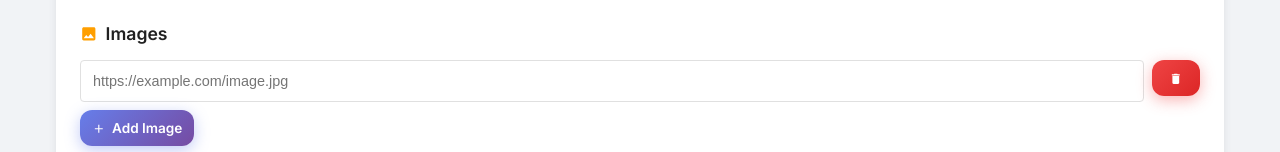
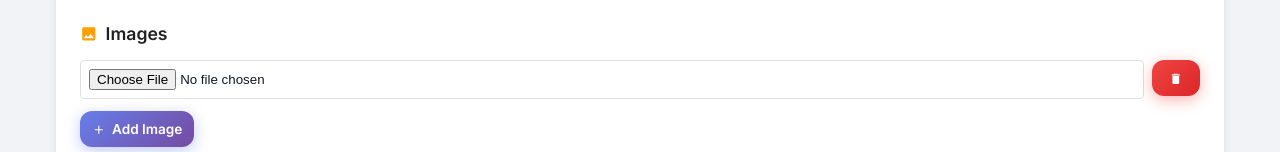
Before and after one commit to ashpakhyd/frontend-ticket-assigning-tool, a Next.js app: page /offers/create in a window 1280 px wide. Shown: the part 798-950 px from the top of the page. Built offline with nearby package versions, Linux system fonts and the light colour scheme.

Commit message:
customer offers is ceated for customers pthots added

```diff
--- a/src/app/offers/create/page.js
+++ b/src/app/offers/create/page.js
@@ -25,6 +25,29 @@ export default function CreateOfferPage() {
 
   const [locationInput, setLocationInput] = useState("");
   const [tagInput, setTagInput] = useState("");
+  const [uploading, setUploading] = useState(false);
+
+  const uploadToCloudinary = async (file) => {
+    const formData = new FormData();
+    formData.append('file', file);
+    formData.append('upload_preset', 'ticket_uploads');
+    const response = await fetch('https://api.cloudinary.com/v1_1/dsrmkwxbm/image/upload', { method: 'POST', body: formData });
+    const data = await response.json();
+    return data.secure_url;
+  };
+
+  const handleImageUpload = async (e, index) => {
+    const file = e.target.files[0];
+    if (!file) return;
+    setUploading(true);
+    try {
+      const url = await uploadToCloudinary(file);
+      updateImage(index, url);
+    } catch (err) {
+      alert('Upload failed');
+    }
+    setUploading(false);
+  };
 
   useEffect(() => {
     if (editData?.offer) {
@@ -135,12 +158,16 @@ export default function CreateOfferPage() {
             <div style={sectionStyle}>
               <h3 style={headingStyle}><MdIcons.MdImage style={{ color: '#ff9f00' }} /> Images</h3>
               {formData.images.map((img, i) => (
-                <div key={i} style={{ display: 'flex', gap: '0.5rem', marginBottom: '0.5rem' }}>
-                  <input type="url" value={img} onChange={(e) => updateImage(i, e.target.value)} style={{ ...inputStyle, flex: 1 }} placeholder="https://example.com/image.jpg" />
-                  <button type="button" onClick={() => removeImage(i)} className="btn btn-danger btn-sm"><MdIcons.MdDelete /></button>
+                <div key={i} style={{ marginBottom: '0.75rem' }}>
+                  <div style={{ display: 'flex', gap: '0.5rem', marginBottom: '0.5rem' }}>
+                    <input type="file" accept="image/*" onChange={(e) => handleImageUpload(e, i)} style={{ flex: 1, padding: '0.5rem', border: '1px solid #e0e0e0', borderRadius: '4px' }} />
+                    <button type="button" onClick={() => removeImage(i)} className="btn btn-danger btn-sm"><MdIcons.MdDelete /></button>
+                  </div>
+                  {img && <img src={img} alt="Preview" style={{ width: '100px', height: '100px', objectFit: 'cover', borderRadius: '4px', border: '1px solid #e0e0e0' }} />}
                 </div>
               ))}
-              <button type="button" onClick={addImageField} className="btn btn-primary btn-sm"><MdIcons.MdAdd /> Add Image</button>
+              <button type="button" onClick={addImageField} className="btn btn-primary btn-sm" disabled={uploading}><MdIcons.MdAdd /> Add Image</button>
+              {uploading && <span style={{ marginLeft: '0.5rem', color: '#2874f0' }}>Uploading...</span>}
             </div>
 
             <div style={sectionStyle}>
```
Also changed, not shown: src/app/offers/[id]/page.js (+10 -0 lines).
